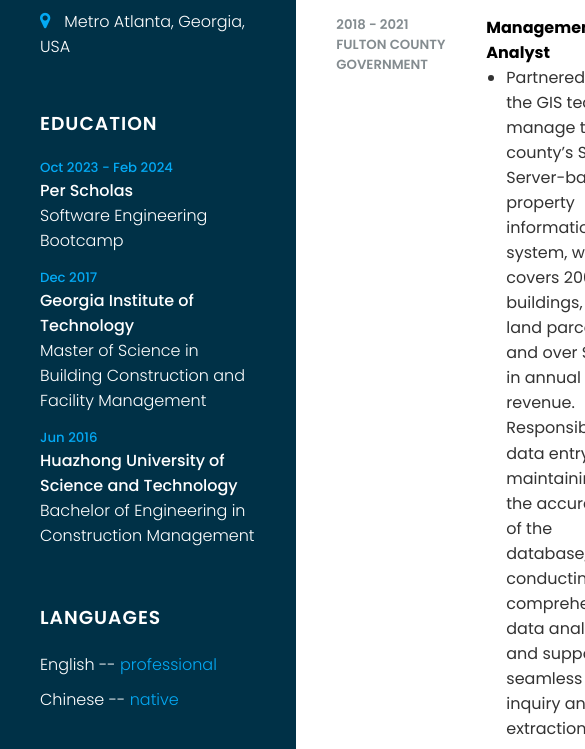
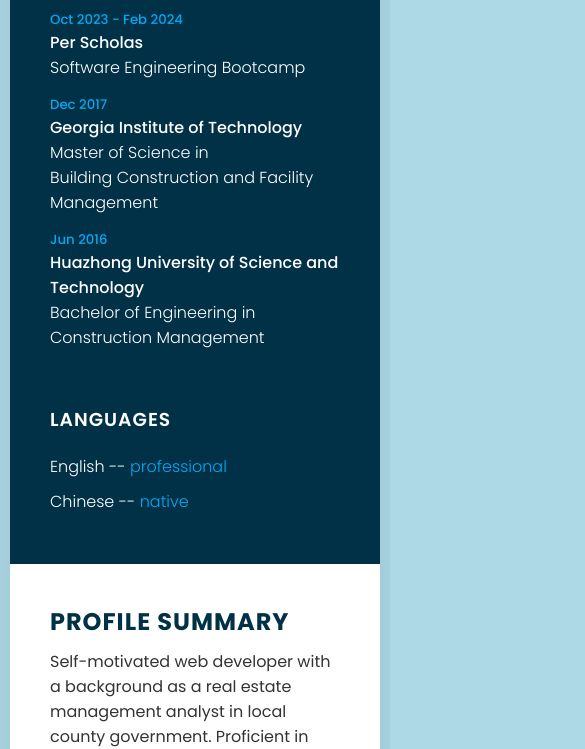
Before and after one commit to yzou235/resume-yz, a plain HTML site: page index.html in a window 390 px wide. Shown: the part 750-1499 px from the top of the page, 585 px wide, since content can reach past the window. Drawn offline with Linux system fonts and the light colour scheme.

Commit message:
Adjust media queries for responsive design.

```diff
--- a/styles.css
+++ b/styles.css
@@ -215,3 +215,20 @@ p {
     height: 100%;
     background-color: #03a9f4;
 }
+
+@media (max-width: 1000px) {
+    .container {
+        margin: 10px;
+        grid-template-columns: repeat(1, 1fr);
+    }
+}
+
+@media (max-width: 600px) {
+    .about .box {
+        flex-direction: column;
+    }
+    .about .box .year_company {
+        min-width: 150px;
+        margin-bottom: 5px;
+    }
+}
```
